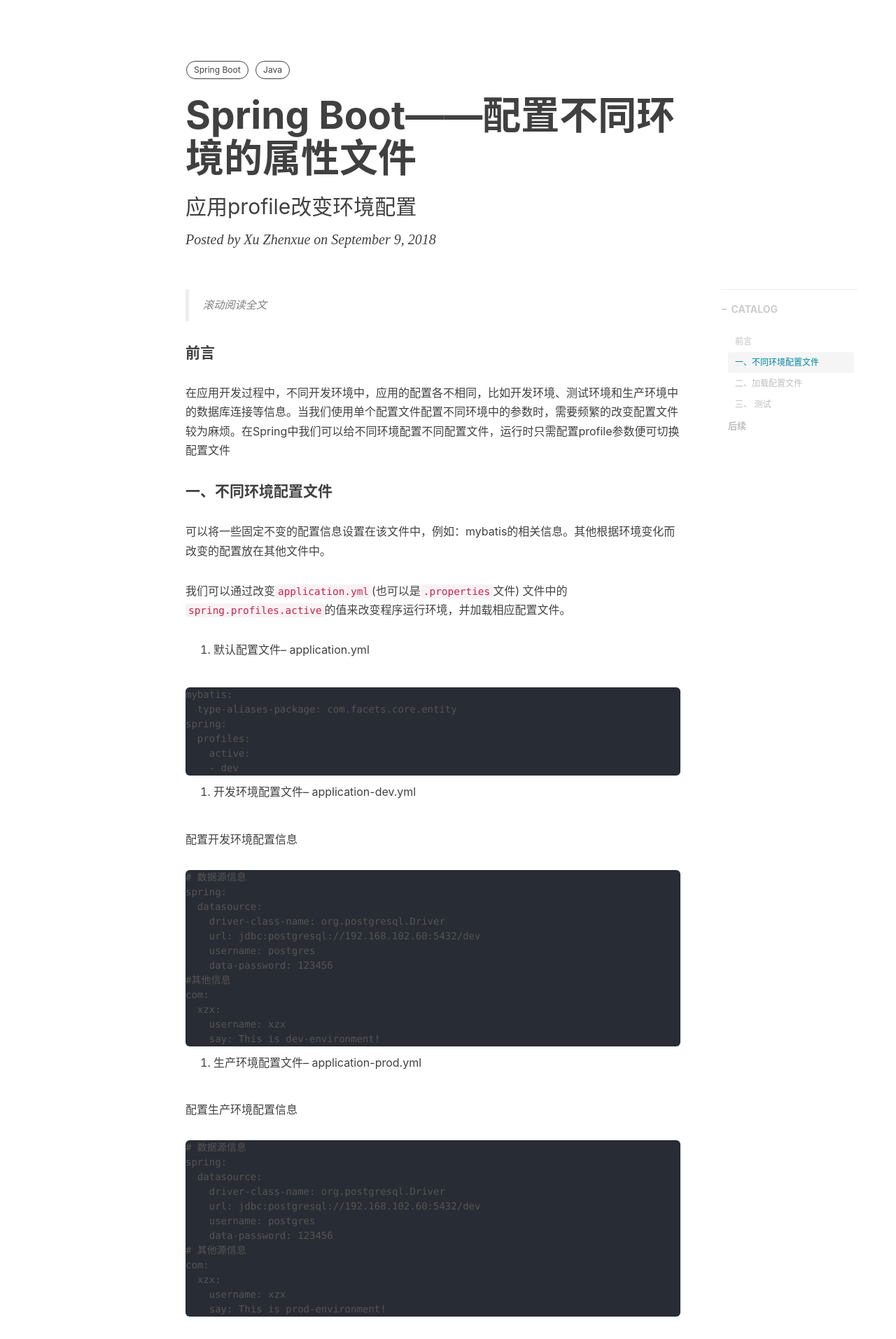
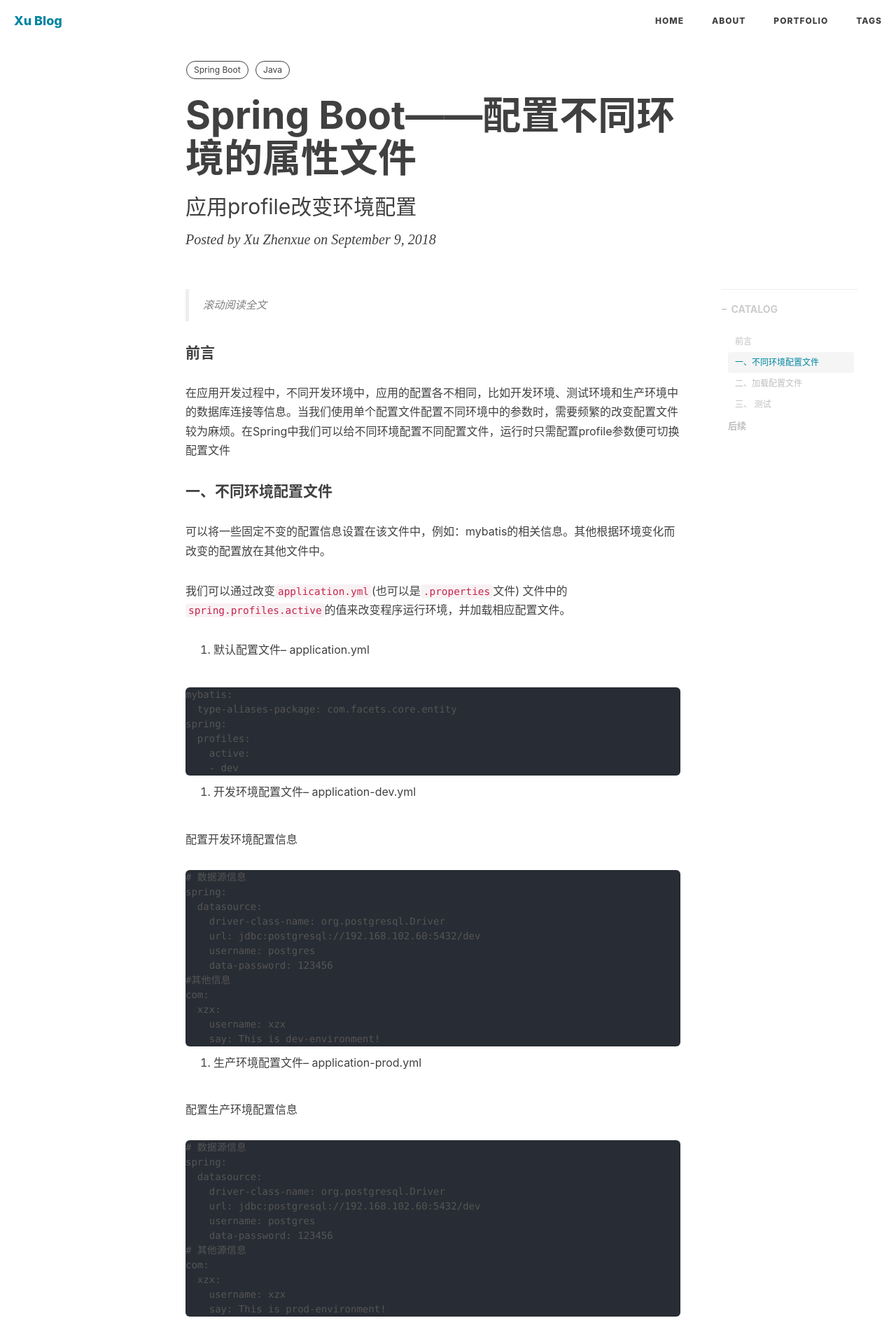
Before and after one commit to popsiclexu/popsiclexu.github.io, a Jekyll site: the page built from _posts/2018-11-3-Spring-Boot-profile应用.markdown, in a window 1280 px wide. Shown: the top 1913 px of the page at 70% size. Built offline with Jekyll 4.4.1, drawn with Linux system fonts in a browser that asks for light colours; nearby versions of some CDN libraries; comment, search, counter and statistics services are not loaded.

Commit message:
update nav

```diff
--- a/_includes/nav.html
+++ b/_includes/nav.html
@@ -1,5 +1,9 @@
 <!-- Navigation -->
+{% if page.nav-style == "invert" or page.header-style == "text" %}
+<nav class="navbar navbar-default navbar-custom navbar-fixed-top invert">
+{% else %}
 <nav class="navbar navbar-default navbar-custom navbar-fixed-top">
+{% endif %}
     <div class="container-fluid">
         <!-- Brand and toggle get grouped for better mobile display -->
         <div class="navbar-header page-scroll">
@@ -19,11 +23,13 @@
                     <li>
                         <a href="{{ site.baseurl }}/">Home</a>
                     </li>
-                    {% for page in site.pages %}{% if page.title %}
+                    {% for page in site.pages %}
+                    {% if page.title and page.hide-in-nav != true %}
                     <li>
                         <a href="{{ page.url | prepend: site.baseurl }}">{{ page.title }}</a>
                     </li>
-                    {% endif %}{% endfor %}
+                    {% endif %}
+                    {% endfor %}
                 </ul>
             </div>
         </div>
@@ -31,7 +37,6 @@
     </div>
     <!-- /.container -->
 </nav>
-
 <script>
     // Drop Bootstarp low-performance Navbar
     // Use customize navbar with high-quality material design animation
```
